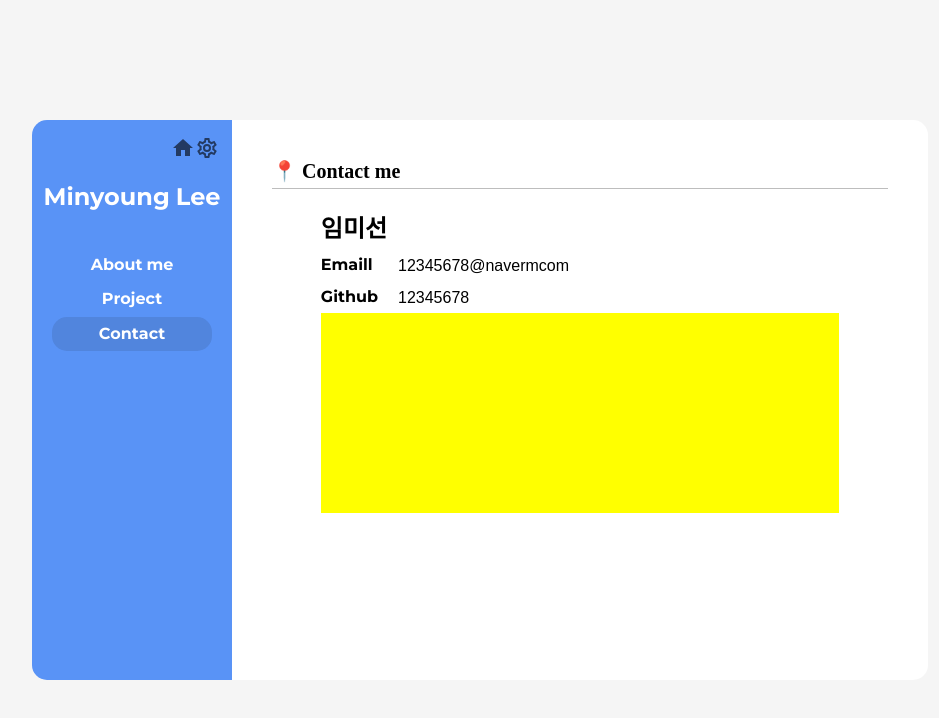
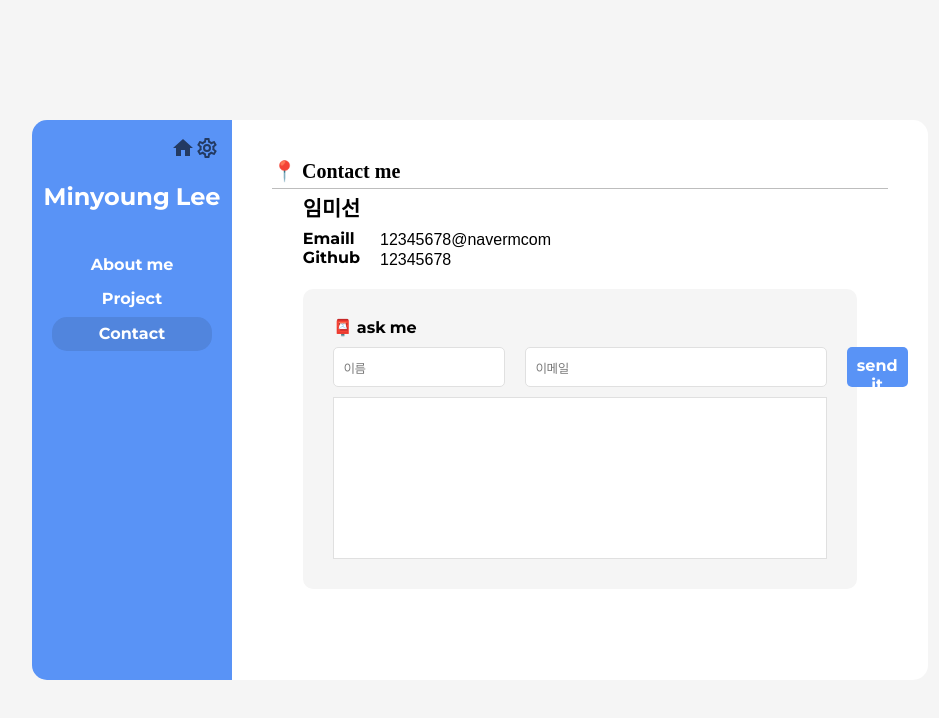
Before and after one commit to kkonieo/ts_shampoo, a React (Create React App) app: page /nav/contact in a window 1280 px wide. Shown: the top 718 px of the page, without its empty margins (160-1099 px from the left). Built offline with nearby package versions, Linux system fonts and the light colour scheme; a web font is replaced by a local one.

Commit message:
Feat: contact 페이지 디자인 완료

```diff
--- a/src/components/login/FlexDiv.tsx
+++ b/src/components/login/FlexDiv.tsx
@@ -3,13 +3,9 @@ import styled from 'styled-components';
 export const RowDiv = styled.div`
     display: flex;
     flex-direction: row;
-    justify-content: center;
-    align-items: center;
 `;
 
 export const ColumnDiv = styled.div`
     display: flex;
     flex-direction: column;
-    justify-content: center;
-    align-items: center;
 `;
--- a/src/pages/contact/ContactMe.tsx
+++ b/src/pages/contact/ContactMe.tsx
@@ -1,5 +1,5 @@
 import styled from 'styled-components';
-import { SubTitle } from '../../components';
+import { SubTitle, RowDiv, ColumnDiv } from '../../components';
 
 const ContactMe = () => {
 
@@ -9,7 +9,7 @@ const ContactMe = () => {
             <SubTitle text="📍 Contact me" />
             <ContentsDiv>
                 <UserDiv>
-                    <UserNameDiv>임미선</UserNameDiv>
+                    <UserNameP>임미선</UserNameP>
                     <RowDiv>
                         <KeyDiv>
                             <p>Emaill</p>
@@ -21,7 +21,15 @@ const ContactMe = () => {
                         </ValueDiv>
                     </RowDiv>
                 </UserDiv>
-                <EmailDiv />
+                <EmailDiv>
+                    <p>📮 ask me </p>
+                    <InputDiv>
+                        <input placeholder="이름" />
+                        <input placeholder="이메일" />
+                        <button>send it</button>
+                    </InputDiv>
+                    <textarea />
+                </EmailDiv>
             </ContentsDiv>
         </ContainerArticle>
     );
@@ -38,63 +46,127 @@ const ContainerArticle = styled.article`
     padding: 40px;
 `;
 
-const ContentsDiv = styled.div`
-    display: flex;
-    flex-direction: column;
+const ContentsDiv = styled(ColumnDiv)`
     justify-content: center;
     align-items: center;
-
-    padding: 20px;
 `;
 
-const UserDiv = styled.div`
-    display: flex;
-    flex-direction: column;
+const UserDiv = styled(ColumnDiv)`
+    width: 90%;
 
-    width: 90%;
+    margin-top: 10px;
 `;
 
-const UserNameDiv = styled.div`
+const UserNameP = styled.p`
     font-family: 'EliceBold', sans-serif;
     font-weight: bold;
-    font-size: 1.5rem;
+    font-size: 1.3rem;
 
     line-height: 0;
 
-    margin: 20px 0;
+    margin: 10px 0 20px 0;
 `;
 
-const RowDiv = styled.div`
-    display: flex;
-    flex-direction: row;
-`;
-
-const KeyDiv = styled.div`
-    display: flex;
-    flex-direction: column;
-
+const KeyDiv = styled(ColumnDiv)`
     font-family: 'Montserrat', sans-serif;
     font-weight: bold;
 
-    line-height: 0;
+    line-height: initial;
+
+    & p {
+        margin: 0;
+    }
 `;
 
-const ValueDiv = styled.div`
-    display: flex;
-    flex-direction: column;
-
+const ValueDiv = styled(ColumnDiv)`
     font-family: 'AppleSDGothicNeo', sans-serif;
 
     margin-left: 20px;
 
-    line-height: 0;
+    line-height: initial;
+
+    & p {
+        margin: 0;
+    }
 `;
 
-const EmailDiv = styled.div`
+const EmailDiv = styled(ColumnDiv)`
+    width: 90%;
+    height: 300px;
 
+    margin-top: 20px;
+    padding: 30px;
 
-    width: 90%;
-    height: 200px;
+    background-color: #F5F5F5;
 
-    background-color: yellow;
+    border-radius: 10px;
+
+    & p {
+        margin: 0;
+
+        font-family: 'Montserrat', 'sans-serif';
+        font-weight: bold;
+
+    }
+
+    & textarea {
+        all: unset;
+
+        height: 60%;
+        padding: 10px;
+
+        border: 1px solid #E0E0E0;
+        background-color: white;
+    }
 `;
+
+const InputDiv = styled.div`
+    display: grid;
+    grid-template-columns: 1fr 2fr 1fr;
+
+    column-gap: 20px;
+
+    margin: 10px 0;
+
+    height: 40px;
+
+    & input {
+        all: unset;
+
+        padding: 0 10px;
+
+        width: 150px;
+
+        border-color: #E0E0E0;
+        border-width: 1px;
+        border-style: solid;
+        border-radius: 5px;
+        background-color: white;
+
+        font-family: 'AppleSDGothicNeo', 'sans-serif';
+
+        &::placeholder {
+            font-size: 0.8rem;
+        }
+    }
+
+    & input:nth-child(2) {
+        width: 280px;
+    }
+
+    & button {
+        all: unset;
+
+        height: 20px;
+
+        padding: 10px;
+
+        border-radius: 5px;
+        background-color: #5993F6;
+
+        text-align: center;
+        font-family: 'Montserrat', 'sans-serif';
+        font-weight: bold;
+        color: white;
+    }
+`;
--- a/src/pages/login/Login.tsx
+++ b/src/pages/login/Login.tsx
@@ -54,6 +54,10 @@ const Login = () => {
     function handleClick(e: any) {
         if (e.target.name === "naverIcon") {
             window.open(naverUri);
+        } else if (e.target.name === "githubIcon") {
+            navigate('/signup');
+        } else {
+            navigate('/signup');
         }
     }
 
--- a/src/utils/styles/global-styles.ts
+++ b/src/utils/styles/global-styles.ts
@@ -6,7 +6,8 @@ const GlobalStyle = createGlobalStyle`
     ${normalize}
     html,
     body{
-        overflow:hidden;
+        overflow: hidden;
+        word-wrap: break-word;
     }
 
     * {
```
